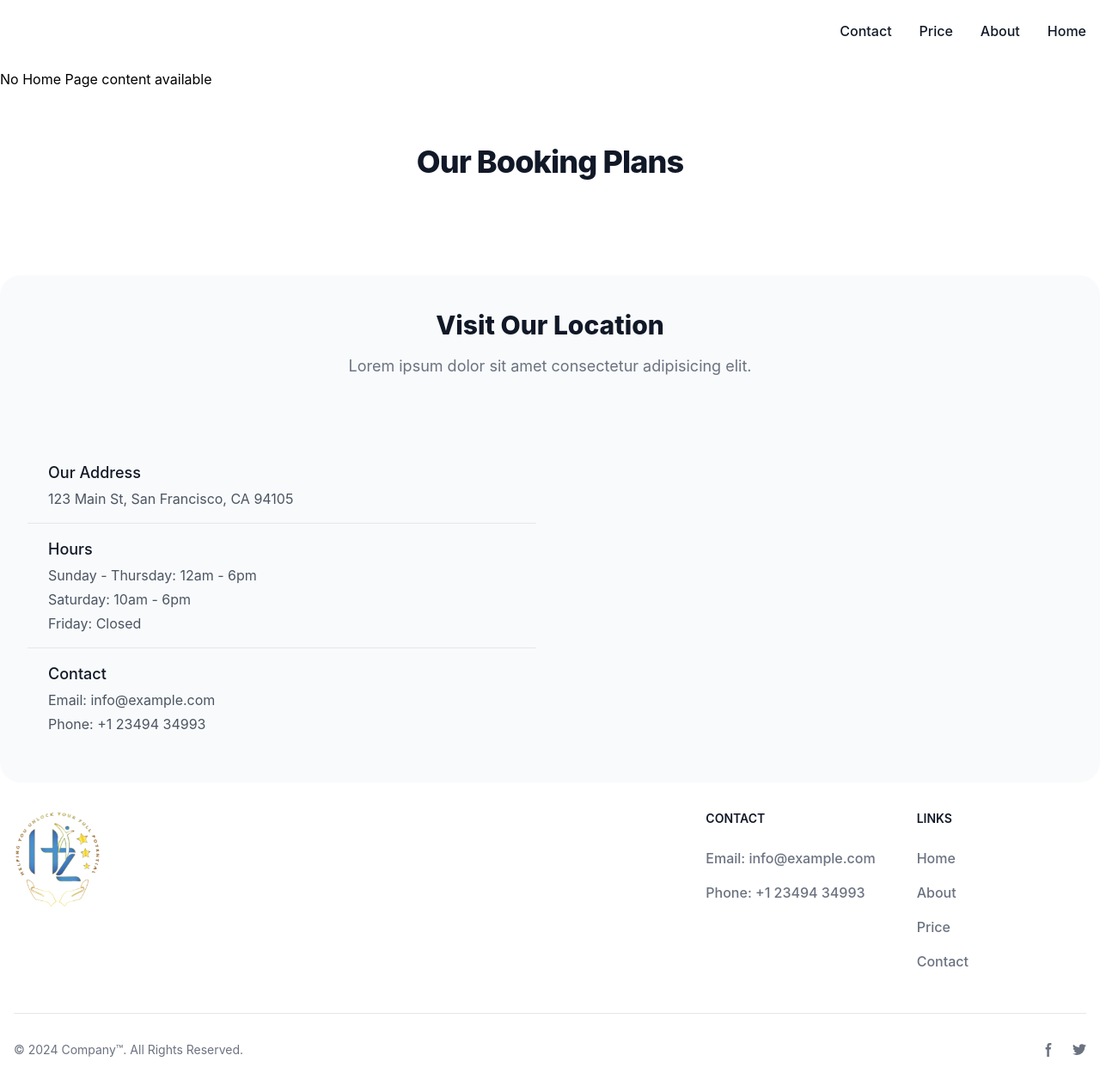
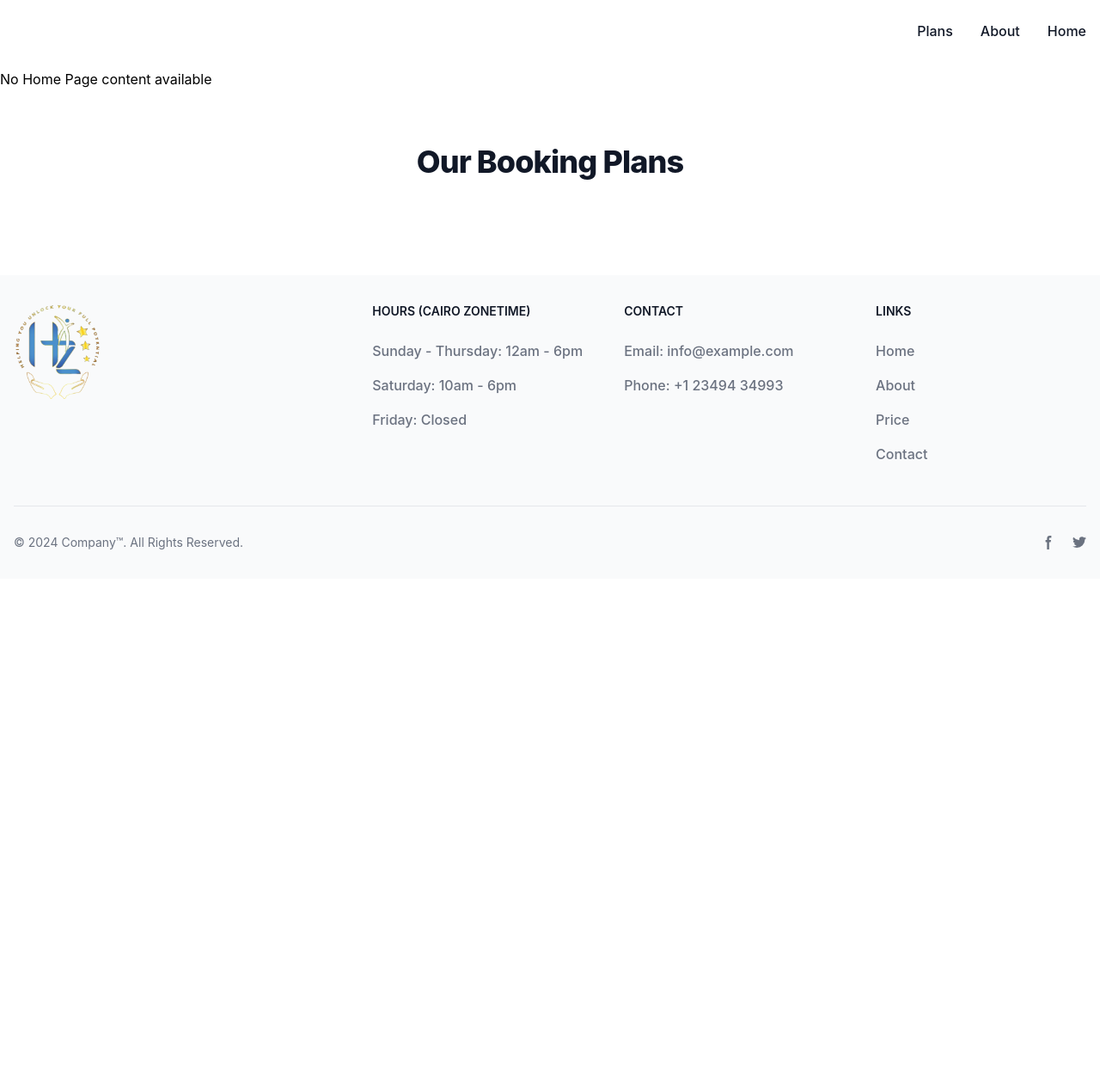
Before and after one commit to Abubakr-Alsheikh/hassanzaki-coaching-website, a Django app: page / in a window 1280 px wide. Shown: the whole page at 86% size. After the commit the page ends 639 px from the top, so only its background shows below. Run offline with Django 5.2, Linux system fonts and the light colour scheme; data that the repository does not hold is empty; some libraries are stand-ins or nearby versions.

Commit message:
Removing contact us, and Improving the footer

```diff
--- a/static/src/output.css
+++ b/static/src/output.css
@@ -1252,12 +1252,16 @@ input:checked + .toggle-bg {
   margin-inline-start: 1.25rem;
 }
 
+.ms-auto {
+  margin-inline-start: auto;
+}
+
 .mt-1 {
   margin-top: 0.25rem;
 }
 
-.mt-16 {
-  margin-top: 4rem;
+.mt-10 {
+  margin-top: 2.5rem;
 }
 
 .mt-2 {
@@ -1428,20 +1420,8 @@ input:checked + .toggle-bg {
   width: 100%;
 }
 
-.w-3 {
-  width: 0.75rem;
-}
-
 .max-w-2xl {
   max-width: 42rem;
-}
-
-.max-w-7xl {
-  max-width: 80rem;
-}
-
-.max-w-full {
-  max-width: 100%;
 }
 
 .max-w-lg {
@@ -1536,20 +1516,20 @@ input:checked + .toggle-bg {
           appearance: none;
 }
 
+.grid-cols-2 {
+  grid-template-columns: repeat(2, minmax(0, 1fr));
+}
+
+.grid-cols-4 {
+  grid-template-columns: repeat(4, minmax(0, 1fr));
+}
+
+.grid-cols-7 {
+  grid-template-columns: repeat(7, minmax(0, 1fr));
+}
+
 .grid-cols-1 {
   grid-template-columns: repeat(1, minmax(0, 1fr));
-}
-
-.grid-cols-2 {
-  grid-template-columns: repeat(2, minmax(0, 1fr));
-}
-
-.grid-cols-4 {
-  grid-template-columns: repeat(4, minmax(0, 1fr));
-}
-
-.grid-cols-7 {
-  grid-template-columns: repeat(7, minmax(0, 1fr));
 }
 
 .flex-col {
@@ -2849,6 +2737,10 @@ input:checked + .toggle-bg {
     grid-template-columns: repeat(2, minmax(0, 1fr));
   }
 
+  .sm\:grid-cols-3 {
+    grid-template-columns: repeat(3, minmax(0, 1fr));
+  }
+
   .sm\:justify-center {
     justify-content: center;
   }
@@ -2871,11 +2763,6 @@ input:checked + .toggle-bg {
 
   .sm\:p-8 {
     padding: 2rem;
-  }
-
-  .sm\:px-6 {
-    padding-left: 1.5rem;
-    padding-right: 1.5rem;
   }
 
   .sm\:text-center {
@@ -2944,10 +2831,6 @@ input:checked + .toggle-bg {
   .md\:translate-x-0 {
     --tw-translate-x: 0px;
     transform: translate(var(--tw-translate-x), var(--tw-translate-y)) rotate(var(--tw-rotate)) skewX(var(--tw-skew-x)) skewY(var(--tw-skew-y)) scaleX(var(--tw-scale-x)) scaleY(var(--tw-scale-y));
-  }
-
-  .md\:grid-cols-2 {
-    grid-template-columns: repeat(2, minmax(0, 1fr));
   }
 
   .md\:flex-row {
@@ -3082,16 +2965,8 @@ input:checked + .toggle-bg {
     margin-top: 0px;
   }
 
-  .lg\:mt-20 {
-    margin-top: 5rem;
-  }
-
   .lg\:grid {
     display: grid;
-  }
-
-  .lg\:max-w-4xl {
-    max-width: 56rem;
   }
 
   .lg\:grid-cols-12 {
@@ -3125,11 +3000,6 @@ input:checked + .toggle-bg {
     padding-right: 1.5rem;
   }
 
-  .lg\:px-8 {
-    padding-left: 2rem;
-    padding-right: 2rem;
-  }
-
   .lg\:py-0 {
     padding-top: 0px;
     padding-bottom: 0px;
--- a/templates/coaching/footer.html
+++ b/templates/coaching/footer.html
@@ -1,5 +1,5 @@
 {% load static %}
-<footer class="bg-white dark:bg-gray-900">
+<footer class="bg-gray-50 dark:bg-gray-900">
     <div class="mx-auto w-full max-w-screen-xl p-4 py-6 lg:py-8">
         <div class="md:flex md:justify-between">
           <div class="mb-6 flex items-center justify-center md:mb-0 md:items-start md:justify-start">
@@ -7,7 +7,21 @@
                   <img src="{% static "images/coach.png" %}" class="me-3 h-28" alt="coach Logo" />
               </a>
           </div>
-          <div class="grid grid-cols-2 gap-8 sm:grid-cols-2 sm:gap-12">
+          <div class="grid grid-cols-1 gap-8 sm:grid-cols-3 sm:gap-12">
+            <div>
+                <h2 class="mb-6 text-sm font-semibold uppercase text-gray-900 dark:text-white">Hours (Cairo Zonetime)</h2>
+                <ul class="font-medium text-gray-500 dark:text-gray-400">
+                    <li class="mb-4">
+                        <a>Sunday - Thursday: 12am - 6pm</a>
+                    </li>
+                    <li class="mb-4">
+                        <a>Saturday: 10am - 6pm</a>
+                    </li>
+                    <li>
+                        <a>Friday: Closed</a>
+                    </li>
+                </ul>
+            </div>
               <div>
                   <h2 class="mb-6 text-sm font-semibold uppercase text-gray-900 dark:text-white">Contact</h2>
                   <ul class="font-medium text-gray-500 dark:text-gray-400">
--- a/templates/coaching/index.html
+++ b/templates/coaching/index.html
@@ -75,37 +75,6 @@
         </div>
     </div>
 </section>
-<section class="rounded-3xl bg-gray-50" id="contact">
-    <div class="mx-auto max-w-7xl px-4 py-8 sm:px-6 lg:px-8 lg:py-10">
-        <div class="mx-auto max-w-2xl text-center lg:max-w-4xl">
-            <h2 class="text-3xl font-extrabold text-gray-900">Visit Our Location</h2>
-            <p class="mt-4 text-lg text-gray-500">Lorem ipsum dolor sit amet consectetur adipisicing elit.</p>
-        </div>
-        <div class="mt-16 lg:mt-20">
-            <div class="grid grid-cols-1 gap-8 md:grid-cols-2">
-                <div>
-                    <div class="mx-auto max-w-full overflow-hidden rounded-lg">
-                        <div class="px-6 py-4">
-                            <h3 class="text-lg font-medium text-gray-900">Our Address</h3>
-                            <p class="mt-1 text-gray-600">123 Main St, San Francisco, CA 94105</p>
-                        </div>
-                        <div class="border-t border-gray-200 px-6 py-4">
-                            <h3 class="text-lg font-medium text-gray-900">Hours</h3>
-                            <p class="mt-1 text-gray-600">Sunday - Thursday: 12am - 6pm</p>
-                            <p class="mt-1 text-gray-600">Saturday: 10am - 6pm</p>
-                            <p class="mt-1 text-gray-600">Friday: Closed</p>
-                        </div>
-                        <div class="border-t border-gray-200 px-6 py-4">
-                            <h3 class="text-lg font-medium text-gray-900">Contact</h3>
-                            <p class="mt-1 text-gray-600">Email: info@example.com</p>
-                            <p class="mt-1 text-gray-600">Phone: +1 23494 34993</p>
-                        </div>
-                    </div>
-                </div>
-            </div>
-        </div>
-    </div>
-</section>
 
 {% if messages %}  {# Check for messages #}
 {% for message in messages %}
--- a/templates/coaching/nav.html
+++ b/templates/coaching/nav.html
@@ -14,10 +14,7 @@
       <div class="hidden w-full md:block md:w-auto" id="navbar-default">
         <ul class="mt-4 flex flex-col rounded-lg border border-gray-100 bg-gray-50 p-4 font-medium dark:border-gray-700 dark:bg-gray-800 md:mt-0 md:flex-row md:space-x-8 md:border-0 md:bg-white md:p-0 md:dark:bg-gray-900 rtl:space-x-reverse">
           <li>
-            <a href="#contact" class="block rounded px-3 py-2 text-gray-900 hover:bg-gray-100 dark:text-white dark:hover:bg-gray-700 dark:hover:text-white md:border-0 md:p-0 md:hover:bg-transparent md:hover:text-primary-700 md:dark:hover:bg-transparent md:dark:hover:text-primary-500">Contact</a>
-          </li>
-          <li>
-            <a href="#price" class="block rounded px-3 py-2 text-gray-900 hover:bg-gray-100 dark:text-white dark:hover:bg-gray-700 dark:hover:text-white md:border-0 md:p-0 md:hover:bg-transparent md:hover:text-primary-700 md:dark:hover:bg-transparent md:dark:hover:text-primary-500">Price</a>
+            <a href="#price" class="block rounded px-3 py-2 text-gray-900 hover:bg-gray-100 dark:text-white dark:hover:bg-gray-700 dark:hover:text-white md:border-0 md:p-0 md:hover:bg-transparent md:hover:text-primary-700 md:dark:hover:bg-transparent md:dark:hover:text-primary-500">Plans</a>
           </li>
           <li>
             <a href="#about" class="block rounded px-3 py-2 text-gray-900 hover:bg-gray-100 dark:text-white dark:hover:bg-gray-700 dark:hover:text-white md:border-0 md:p-0 md:hover:bg-transparent md:hover:text-primary-700 md:dark:hover:bg-transparent md:dark:hover:text-primary-500">About</a>
```
Also changed, not shown: other parts of static/src/output.css (+66 -170 lines).
